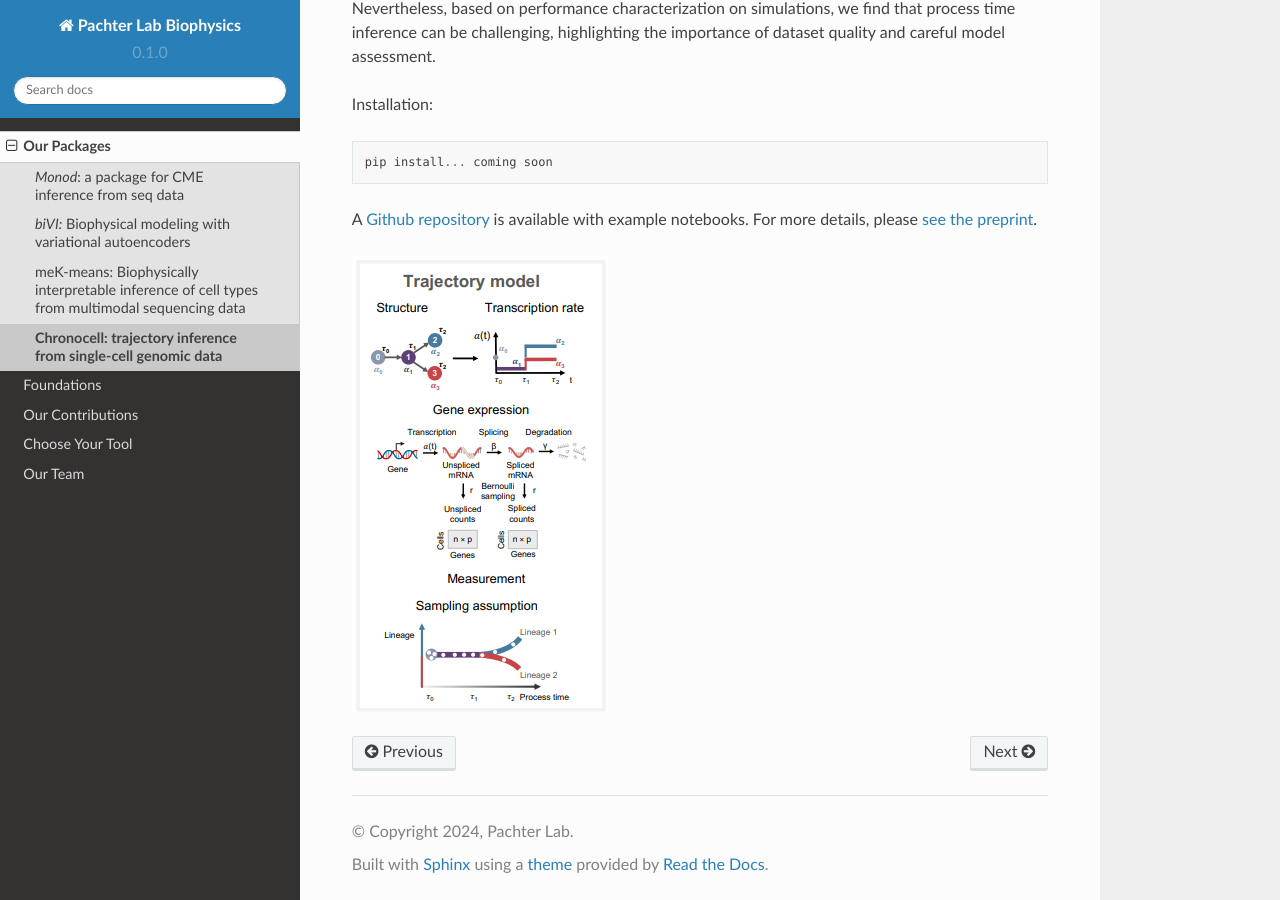
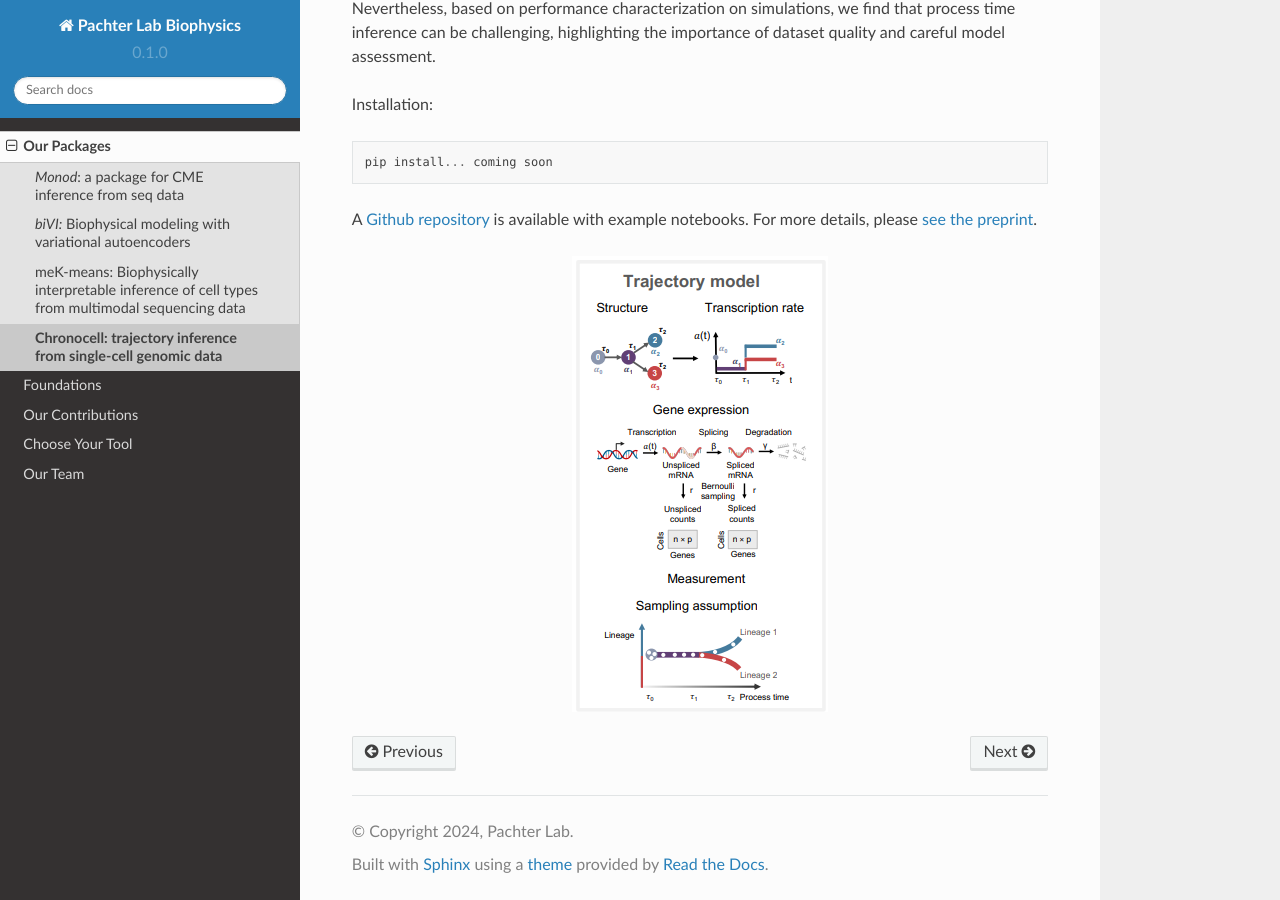
Before and after one commit to pachterlab/biophysics, a Sphinx documentation site: the page built from docs/source/packages_chronocell.rst, in a window 1280 px wide and 900 px high, scrolled down 608 px. Built offline with Sphinx 7.4.7 and the Read the Docs theme 2.0.0, drawn with Linux system fonts in a browser that asks for light colours.

Commit message:
Center picture

```diff
--- a/docs/source/packages_chronocell.rst
+++ b/docs/source/packages_chronocell.rst
@@ -15,4 +15,9 @@ Installation:
 A `Github repository <https://github.com/pachterlab/FGP_2024>`_ is available with example notebooks.  For more details, please `see the preprint <https://www.biorxiv.org/content/10.1101/2024.01.26.577510v1>`_.
 
 
-.. image:: figures/process_time.png
+.. raw:: html
+
+   <p align="center">
+        <a href="https://biophysics.readthedocs.io/en/latest/packages.html">
+             <img src="https://github.com/pachterlab/biophysics/raw/main/docs/source/figures/process_time.png" alt="Chronocell"/>  </a>
+   </p>
```
